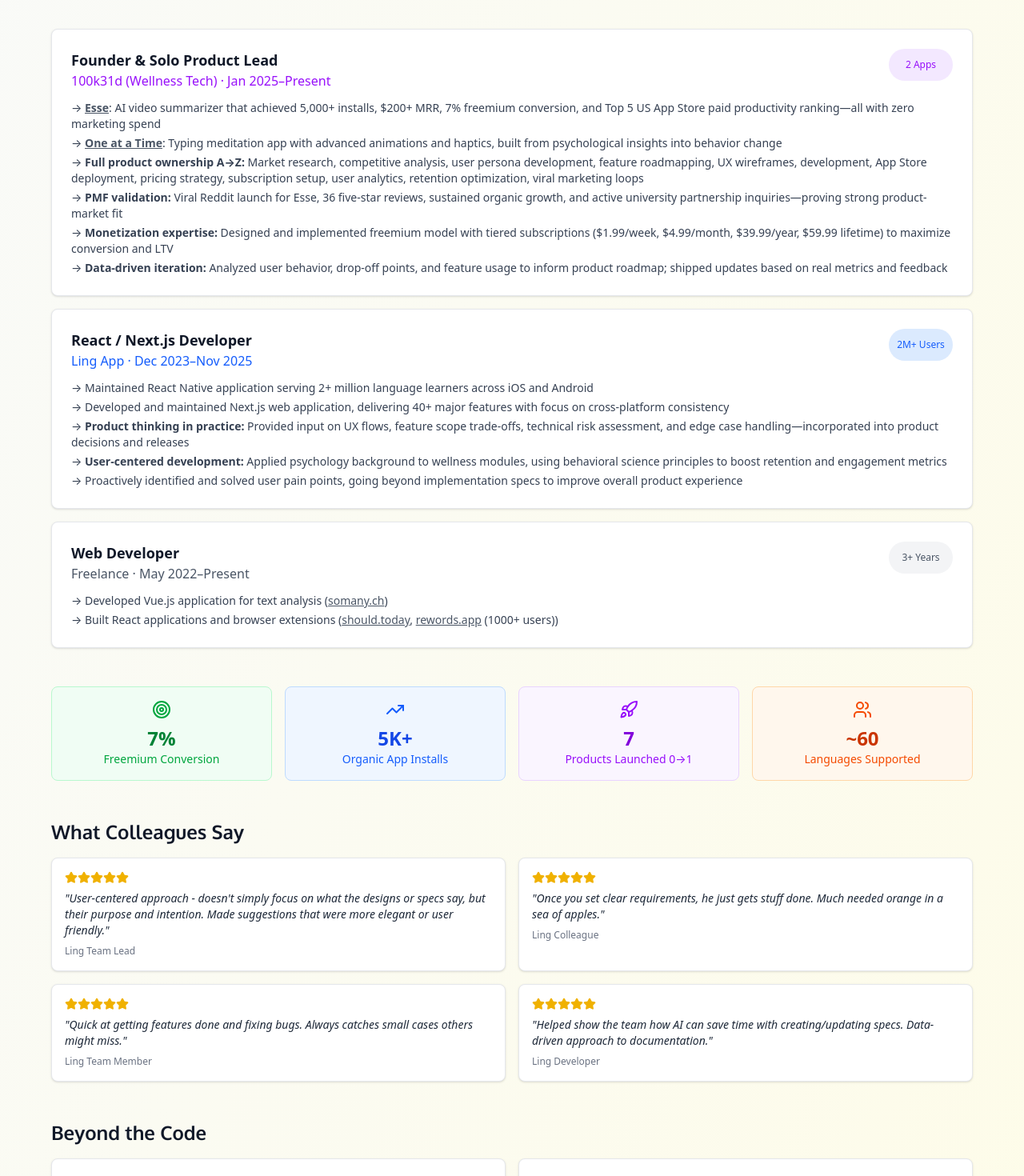
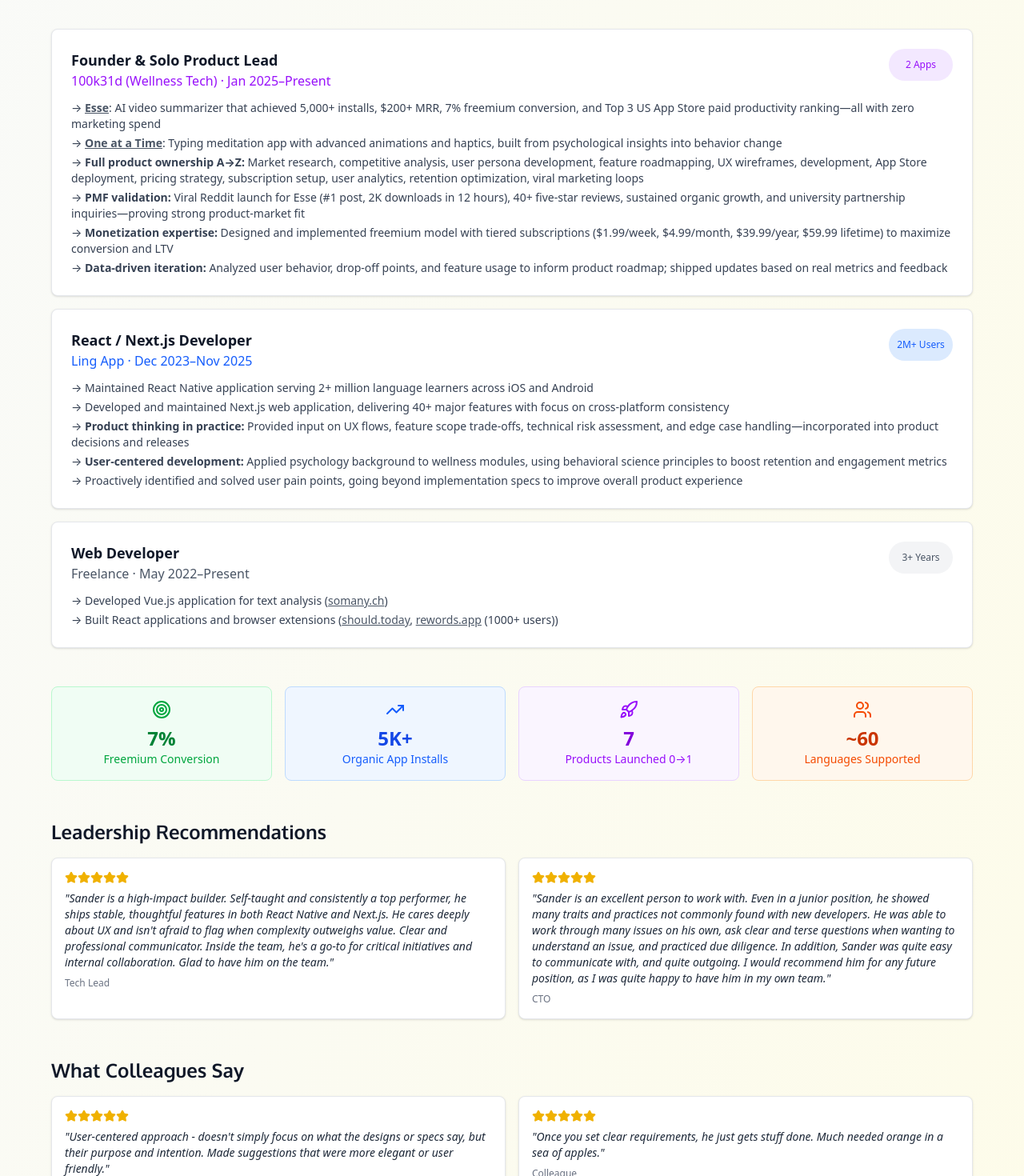
Before and after one commit to sanderbell/sanderbelldev2, a React (Vite) app: page / in a window 1280 px wide. Shown: the part 1540-3010 px from the top of the page at 80% size. Built offline with nearby package versions, Linux system fonts and the light colour scheme.

Commit message:
Add manager recommendations section with testimonials for enhanced credibility

```diff
--- a/src/App.tsx
+++ b/src/App.tsx
@@ -260,26 +260,39 @@ function App() {
     },
   ];
 
+  const managerRecommendations = [
+    {
+      quote:
+        "Sander is a high-impact builder. Self-taught and consistently a top performer, he ships stable, thoughtful features in both React Native and Next.js. He cares deeply about UX and isn't afraid to flag when complexity outweighs value. Clear and professional communicator. Inside the team, he's a go-to for critical initiatives and internal collaboration. Glad to have him on the team.",
+      context: 'Tech Lead',
+    },
+    {
+      quote:
+        'Sander is an excellent person to work with. Even in a junior position, he showed many traits and practices not commonly found with new developers. He was able to work through many issues on his own, ask clear and terse questions when wanting to understand an issue, and practiced due diligence. In addition, Sander was quite easy to communicate with, and quite outgoing. I would recommend him for any future position, as I was quite happy to have him in my own team.',
+      context: 'CTO',
+    },
+  ];
+
   const testimonials = [
     {
       quote:
         "User-centered approach - doesn't simply focus on what the designs or specs say, but their purpose and intention. Made suggestions that were more elegant or user friendly.",
-      context: 'Ling Team Lead',
+      context: 'Team Lead',
     },
     {
       quote:
         'Once you set clear requirements, he just gets stuff done. Much needed orange in a sea of apples.',
-      context: 'Ling Colleague',
+      context: 'Colleague',
     },
     {
       quote:
         'Quick at getting features done and fixing bugs. Always catches small cases others might miss.',
-      context: 'Ling Team Member',
+      context: 'Team Member',
     },
     {
       quote:
         'Helped show the team how AI can save time with creating/updating specs. Data-driven approach to documentation.',
-      context: 'Ling Developer',
+      context: 'Developer',
     },
   ];
 
@@ -374,7 +387,7 @@ function App() {
                   </strong>
                   {': '}
                   AI video summarizer that achieved 5,000+ installs, $200+ MRR,
-                  7% freemium conversion, and Top 5 US App Store paid
+                  7% freemium conversion, and Top 3 US App Store paid
                   productivity ranking—all with zero marketing spend
                 </li>
                 <li>
@@ -402,9 +415,9 @@ function App() {
                 </li>
                 <li>
                   → <strong>PMF validation:</strong> Viral Reddit launch for
-                  Esse, 36 five-star reviews, sustained organic growth, and
-                  active university partnership inquiries—proving strong
-                  product-market fit
+                  Esse (#1 post, 2K downloads in 12 hours), 40+ five-star
+                  reviews, sustained organic growth, and university partnership
+                  inquiries—proving strong product-market fit
                 </li>
                 <li>
                   → <strong>Monetization expertise:</strong> Designed and
@@ -519,6 +532,22 @@ function App() {
           ))}
         </div>
 
+        {/* Manager Recommendations */}
+        <div className="mb-12">
+          <h2 className="text-2xl font-bold text-gray-900 mb-4">
+            Leadership Recommendations
+          </h2>
+          <div className="grid md:grid-cols-2 gap-4">
+            {managerRecommendations.map((testimonial, index) => (
+              <TestimonialCard
+                key={testimonial.context}
+                {...testimonial}
+                delay={index * 0.2}
+              />
+            ))}
+          </div>
+        </div>
+
         {/* Testimonials */}
         <div className="mb-12">
           <h2 className="text-2xl font-bold text-gray-900 mb-4">
```
